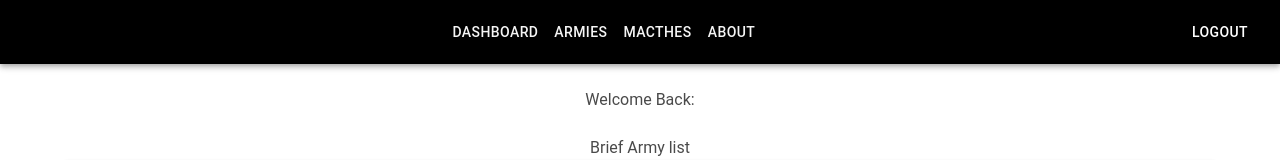
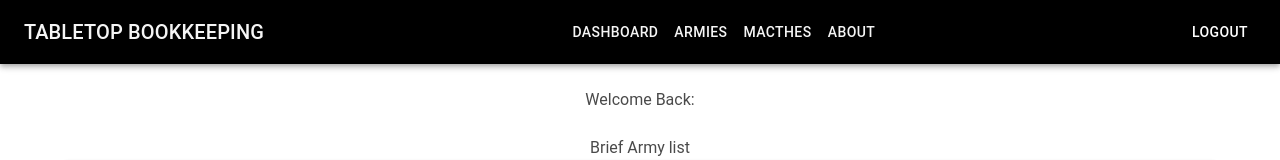
Before and after one commit to IvanMAlves/IODCapstone, a React (Create React App) app in the folder frontend/frontend-capstone/: page / in a window 1280 px wide. Shown: the top 160 px of the page. Built offline with nearby package versions, Linux system fonts and the light colour scheme; no server answers.

Commit message:
update navbar

```diff
--- a/frontend/frontend-capstone/src/components/Navbar.js
+++ b/frontend/frontend-capstone/src/components/Navbar.js
@@ -57,7 +57,8 @@ const Navbar = () => {
     <Box sx={{ flexGrow: 1 }}>
     <AppBar position="static">
       <Toolbar className="nav-bar">
-        <Typography color="whitesmoke" variant="h6" component="div" sx={{ flexGrow: 1 }}>
+        <Typography color="whitesmoke" variant="h6">TABLETOP BOOKKEEPING</Typography>
+        <Typography color="whitesmoke" variant="h6" component="div" sx={{ flexGrow: 2 }}>
         <Button onClick={Dashboard} color="inherit">Dashboard</Button>
         <Button onClick={Armies} color="inherit">Armies</Button>
         <Button onClick={Matches} color="inherit">Macthes</Button>
```
